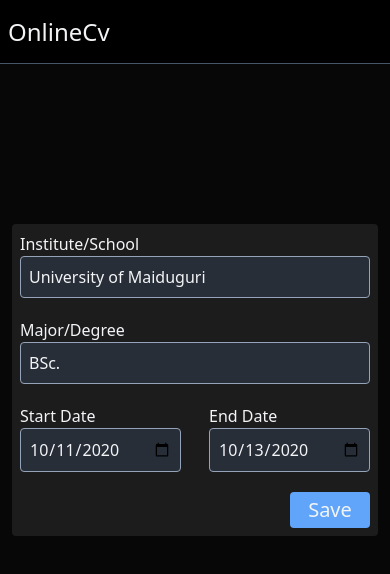
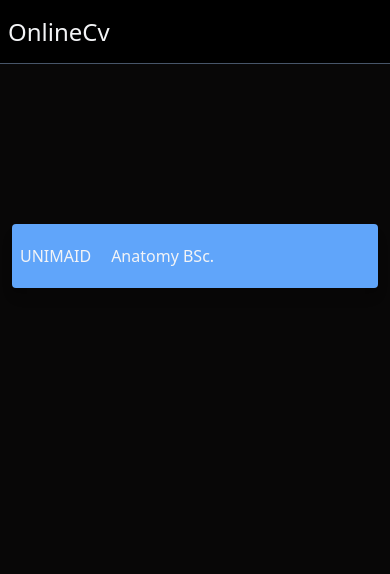
Before and after one commit to JosephChuksN/E-folio, a React (Create React App) app: page /Education in a window 390 px wide. Shown: the top 574 px of the page. Built offline with nearby package versions, Linux system fonts and the light colour scheme.

Commit message:
Added a function to edit education info.

```diff
--- a/src/components/About.jsx
+++ b/src/components/About.jsx
@@ -15,6 +15,7 @@
       id=""
       cols="30"
       rows="10"
+     maxLength={450}
       onChange={handleChange}
 
 
--- a/src/components/Education.jsx
+++ b/src/components/Education.jsx
@@ -1,12 +1,38 @@
-import { React, useContext } from "react";
+import { React, useContext, useState } from "react";
 import AppContext from "../myContext/Context";
 
 function Education(){
    const {educationData, handleEduDataChange } = useContext(AppContext)
+   const [showEditForm, setShowEditForm] = useState(false)
+   const handleEditForm = () => {
+      setShowEditForm(!showEditForm)
+   }
+
    return(
+
    <div className="text-gray-100 translate-y-20 px-3   pt-36">
-       <div className="lg:w-1/2 lg:p-5 p-2 rounded bg-slate-300/10">
-          <div><span  className="flex justify-end text-2xl"><ion-icon  name="close"></ion-icon></span></div>
+      <div className="lg:w-3/4 lg:text-xl">{
+      educationData.map((eduData, index) => {
+         return(
+            <div className="flex  justify-between py-5 px-2 bg-blue-400 rounded shadow-lg hover:shadow-blue-500/50  mb-3">
+           <div className="flex gap-5 lg:gap-14">
+           <h1 className="">{eduData.institute}</h1>
+            <h1>{eduData.degree}</h1>
+            <p className="hidden lg:block">{`${eduData.startDate} - ${eduData.endDate}`}</p>
+           </div>
+            <div className="flex gap-5 text-slate-700 lg:text-2xl items-center ">
+
+              <span> <ion-icon name="trash"></ion-icon></span>
+               <span onClick={handleEditForm}><ion-icon name="create"></ion-icon></span>
+            </div>
+            </div>
+         )
+      })
+
+
+      }</div>
+       <div className={`lg:w-1/2 lg:p-5 p-2 rounded bg-slate-300/10 ${showEditForm ? "" : "hidden"} transition-all ease-in-out duration-500`}>
+          <div><span  onClick={handleEditForm}  className="flex justify-end text-2xl"><ion-icon  name="close"></ion-icon></span></div>
           {educationData.map((eduData, index) =>  {
             return(
            <div key={index} className="flex flex-col gap-5 ">
--- /dev/null
+++ b/src/components/EducationData.js
@@ -0,0 +1,30 @@
+import { React , useContext } from "react"
+import AppContext from "../myContext/Context"
+
+
+function EducationData () {
+    const {educationData} =useContext(AppContext)
+
+
+
+    return (
+        <div className="p-3">
+        <h1 className="text-2xl mb-3 font-bold">Education</h1>
+       {educationData.map((eduData, index) => (
+            <div key={index} className=" border-b border-slate-400/50 pb-1">
+            <div className="flex flex-col  lg:gap-3  gap-1  rounded-md">
+           <div className="flex gap-2 items-center ">
+
+           <h1>{eduData.institute}</h1>
+           </div>
+           <h1 className="">{eduData.degree}</h1>
+           <span className="flex items-center"><ion-icon name="calendar"></ion-icon>  <p>{`${eduData.startDate} - ${eduData.endDate}`}</p></span>
+
+            </div>
+        </div>
+       ))}
+    </div>
+    )
+}
+
+export default EducationData;
--- a/src/components/Profile.jsx
+++ b/src/components/Profile.jsx
@@ -1,4 +1,5 @@
 import { React, useContext } from "react";
+import EducationData from "./EducationData";
 import AppContext from "../myContext/Context";
 
 function Profile(){
@@ -7,7 +8,7 @@
         <div className="text-gray-100 ">
             <div className=" text-gray-100  ">
                 <div className="translate-y-20   mb-28 ">
-                    <div className="mx-3"><img className="lg:w-40 lg:h-40 w-32 h-32 rounded-full " src="https://picsum.photos/536/354" alt="" /></div>
+                    <div className="mx-3"><img className="lg:w-40 lg:h-40 w-32 h-32 rounded-full " src="https://cdn.pixabay.com/photo/2015/10/05/22/37/blank-profile-picture-973460__340.png" alt="" /></div>
                     <span className=" flex flex-col mt-5 pl-3">
                     <h1 className="text-xl font-bold">Nwosu Joseph</h1>
                     <h1 className="text-slate-400">I'm a web developer</h1>
@@ -29,21 +30,7 @@
                            <span className="pt-5 text-purple-400"><a href="https://nwosu-joseph-portfolio.vercel.app/">Nwosu Joseph  <ion-icon name="link"></ion-icon></a></span>
                         </span>
                     </div>
-                    <div className="p-3">
-            <h1 className="text-2xl mb-3 font-bold">Education</h1>
-           {educationData.map((eduData, index) => (
-                <div key={index} className="">
-                <div className="flex flex-col  lg:gap-3  gap-1  rounded-md">
-               <div className="flex gap-2 items-center ">
-
-               <h1>{eduData.institute}</h1>
-               </div>
-               <span className="flex items-center"><ion-icon name="calendar"></ion-icon>  <p>{`${eduData.startDate} - ${eduData.endDate}`}</p></span>
-               <h1 className="text-xl">{eduData.degree}</h1>
-                </div>
-            </div>
-           ))}
-        </div>
+               <EducationData />
                 </div>
 
             </div>
--- a/src/myContext/Context.js
+++ b/src/myContext/Context.js
@@ -13,8 +13,8 @@
     })
     const [educationData, setEducationData] = useState([
       {
-        institute: "University of Maiduguri",
-        degree: "BSc.",
+        institute: "UNIMAID",
+        degree: "Anatomy BSc.",
         startDate: "2020-10-11",
         endDate: "2020-10-13",
       }
```
